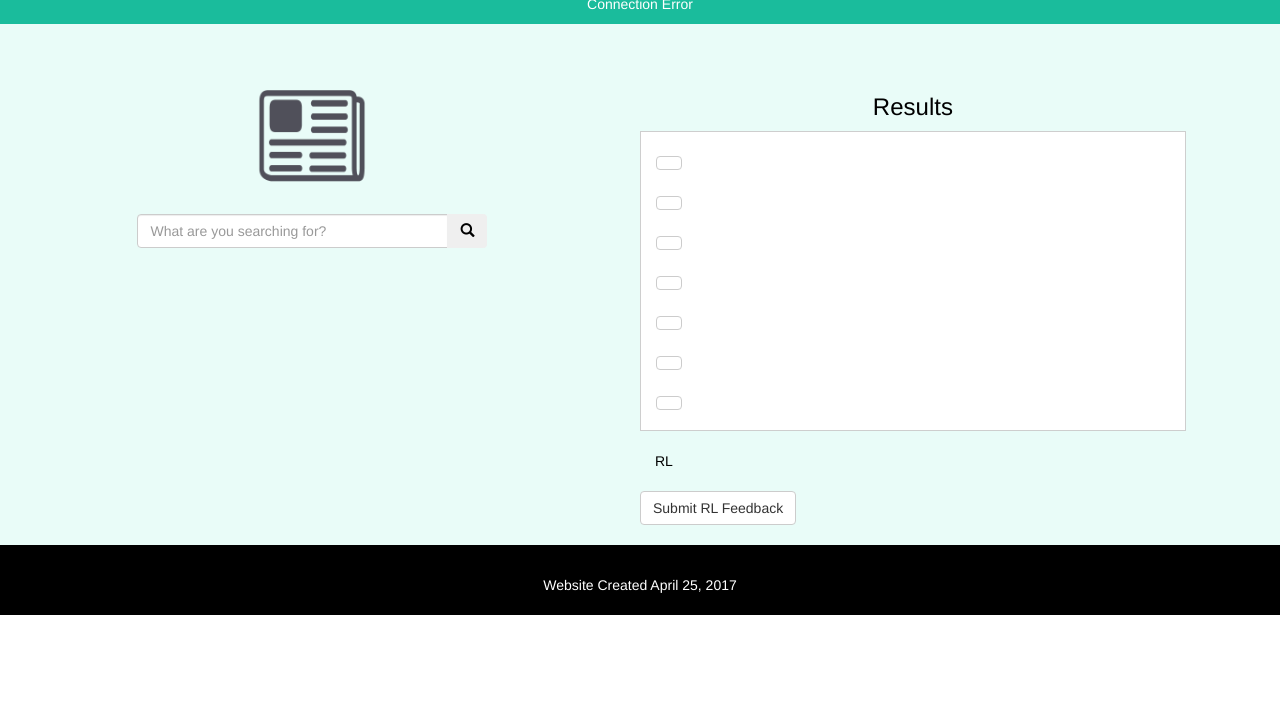
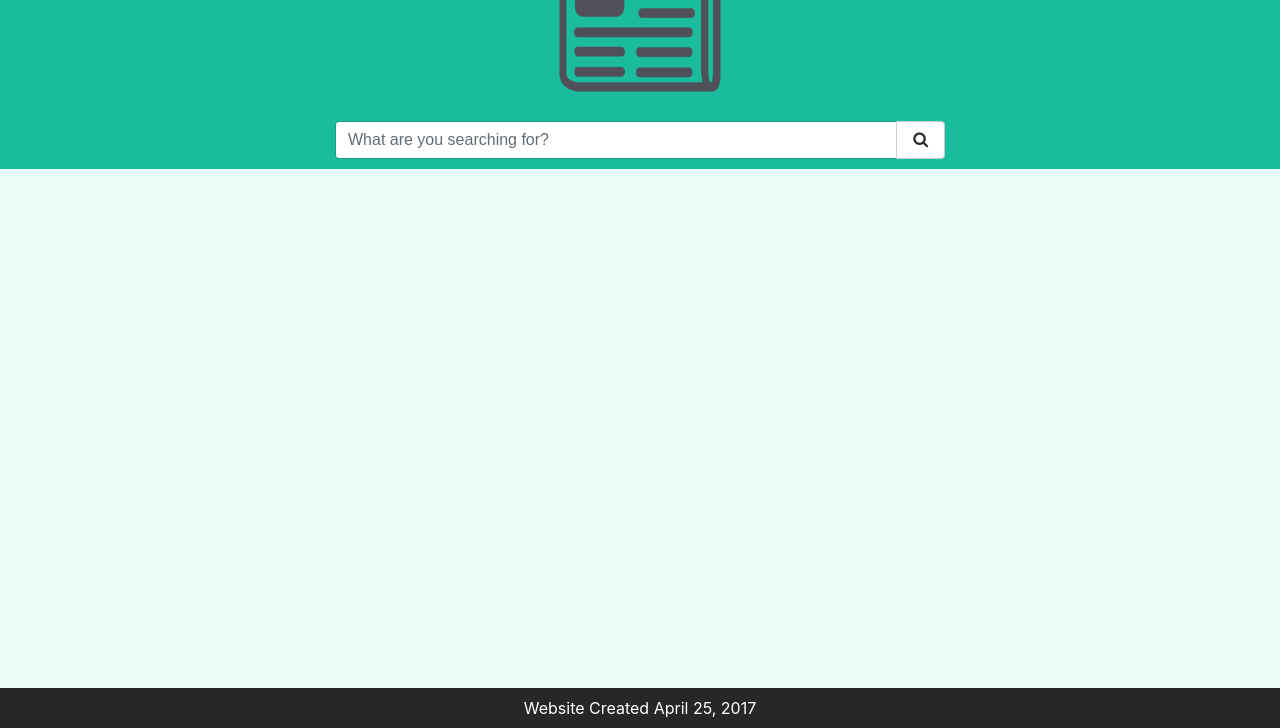
Before and after one commit to baldassarreFe/elastic-news, a website: page frontend/index.html in a window 1280 px wide. Shown: the part 72-800 px from the top of the page. Drawn offline with nearby package versions, Linux system fonts and the light colour scheme.

Commit message:
Frontend graphical restyling

```diff
--- a/frontend/index.html
+++ b/frontend/index.html
@@ -6,102 +6,53 @@
     <meta charset="utf-8">
     <meta name="viewport" content="width=device-width, initial-scale=1">
 
-      <!-- Bootstrap stuff -->
-      <link rel="stylesheet" href="https://maxcdn.bootstrapcdn.com/bootstrap/3.3.7/css/bootstrap.min.css">
+    <!-- Bootstrap css, fonts, custom css -->
+    <link rel="stylesheet" href="https://maxcdn.bootstrapcdn.com/bootstrap/4.0.0-alpha.6/css/bootstrap.min.css"
+          integrity="sha384-rwoIResjU2yc3z8GV/NPeZWAv56rSmLldC3R/AZzGRnGxQQKnKkoFVhFQhNUwEyJ" crossorigin="anonymous">
+    <link href="https://maxcdn.bootstrapcdn.com/font-awesome/4.7.0/css/font-awesome.min.css" rel="stylesheet">
     <link href="https://fonts.googleapis.com/css?family=Montserrat" rel="stylesheet">
-      <script src="https://ajax.googleapis.com/ajax/libs/jquery/1.12.4/jquery.min.js"></script>
-      <script src="https://maxcdn.bootstrapcdn.com/bootstrap/3.3.7/js/bootstrap.min.js"></script>
-
-
-      <!-- CSS -->
     <link rel="stylesheet" type="text/css" href="styling.css"/>
-
-      <!-- Scripts -->
-      <script src="bundle.js"></script>
 </head>
 
 <body>
 
-      <div class="bg-header header text-center">
-         <h3>News Article Search Engine</h3>
-         <div id="display-error">Connection Error</div>
+<header class="container-fluid header text-center">
+    <div class="row">
+        <div id="header-img" class="hidden-xs-down col-sm-2 offset-sm-5 collapse show">
+            <img width="100%" height="100%" src="assets/news_icon.png" alt="News">
         </div>
-
-
-      <div class="cointainer bg-body">
-         <div class="row">
-
-            <div class="col-md-4 col-md-offset-1 text-center">
-
-               <div class="body1">
-                  <img width="120" height="120" src="assets/news_icon.png" alt="News">
     </div>
-
-               <div class = "body2">
-               <form id="search-form">
+    <div id="search-bar" class="row">
+        <div class="col-md-6 offset-md-3 text-center">
+            <form>
                 <div class="input-group">
-                     <input type="text" class="form-control" name="query" id="query" placeholder="What are you searching for?" required>
-                        <div class="input-group-btn">
-                           <button type="submit" class="btn">
-                              <span class="glyphicon glyphicon-search"></span>
+                    <input type="text" class="form-control" name="query" id="query"
+                           placeholder="What are you searching for?" required/>
+                    <span class="input-group-btn">
+                        <button type="submit" class="btn btn-secondary">
+                            <span class="fa fa-search"></span>
                         </button>
-                        </div>
+                    </span>
                 </div>
             </form>
         </div>
+    </div>
+</header>
 
-            </div>
-
-            <div class="col-md-5 col-md-offset-1 text-center">
-               <div class="body1">
-                  <h3>Results</h3>
-
+<div id="results" class="container">
     <div class="row">
-                     <div id="initial-results" class="col-md-12 col-md-offset-0 bg-results text-left fixed-panel" style="border:1px solid #cecece;">
-                        <button type="button" class="btn btn-default" onClick="buttonReinforcment(1)"><div id='result_0'></div></button><br><br>
-                        <button type="button" class="btn btn-default" onClick="buttonReinforcment(2)"><div id='result_1'></div></button><br><br>
-                        <button type="button" class="btn btn-default" onClick="buttonReinforcment(3)"><div id='result_2'></div></button><br><br>
-                        <button type="button" class="btn btn-default" onClick="buttonReinforcment(4)"><div id='result_3'></div></button><br><br>
-                        <button type="button" class="btn btn-default" onClick="buttonReinforcment(5)"><div id='result_4'></div></button><br><br>
-                        <button type="button" class="btn btn-default" onClick="buttonReinforcment(6)"><div id='result_5'></div></button><br><br>
-                        <button type="button" class="btn btn-default" onClick="buttonReinforcment(7)"><div id='result_6'></div></button><br><br>
-                        <button type="button" class="btn btn-default" onClick="buttonReinforcment(8)"><div id='result_7'></div></button><br><br>
-                        <button type="button" class="btn btn-default" onClick="buttonReinforcment(9)"><div id='result_8'></div></button><br><br>
-                        <button type="button" class="btn btn-default" onClick="buttonReinforcment(10)"><div id='result_9'></div></button><br><br>
-                     </div>
-                  </div>
-
-                  <div class="row">
-                     <br><div class="col-md-2 col-md-offset-0 text-left">RL</div>
-                     <div class="col-md-1 col-md-offset-0 text-left" id='result_1_fb'></div>
-                     <div class="col-md-1 col-md-offset-0 text-left" id='result_2_fb'></div>
-                     <div class="col-md-1 col-md-offset-0 text-left" id='result_3_fb'></div>
-                     <div class="col-md-1 col-md-offset-0 text-left" id='result_4_fb'></div>
-                     <div class="col-md-1 col-md-offset-0 text-left" id='result_5_fb'></div>
-                     <div class="col-md-1 col-md-offset-0 text-left" id='result_6_fb'></div>
-                     <div class="col-md-1 col-md-offset-0 text-left" id='result_7_fb'></div>
-                     <div class="col-md-1 col-md-offset-0 text-left" id='result_8_fb'></div>
-                     <div class="col-md-1 col-md-offset-0 text-left" id='result_9_fb'></div>
-                     <div class="col-md-1 col-md-offset-0 text-left" id='result_10_fb'></div>
-                  </div>
-
-                  <div class="row">
-                     <br>
-                     <div class="text-left" style="padding-bottom: 20px;">
-                        <button class="btn btn-default" onClick="submitRL()"> Submit RL Feedback </button>
-                     </div>
-                  </div>
-
-               </div>
-            </div>
 
     </div>
 </div>
 
 
-      <footer class="footer bg-footer text-center">
-         <p>Website Created April 25, 2017</p>
+<footer class="footer text-center">
+    <div class="container-fluid">
+        <span>Website Created April 25, 2017</span>
+    </div>
 </footer>
 
+<!-- Scripts -->
+<script src="bundle.js"></script>
 </body>
 </html>
--- /dev/null
+++ b/frontend/js/settings.js
@@ -0,0 +1,3 @@
+export let maxResults = 10;
+export let elasticsearchUrl = 'http://localhost:9200';
+export let verbose = true;
--- a/frontend/package.json
+++ b/frontend/package.json
@@ -10,8 +10,10 @@
   "author": "",
   "license": "ISC",
   "dependencies": {
+    "bootstrap": "^4.0.0-alpha.6",
     "elasticsearch": "^13.0.0",
-    "jquery": "^3.2.1"
+    "promise": "^7.1.1",
+    "tether": "^1.4.0"
   },
   "devDependencies": {
     "babel-cli": "^6.24.1",
--- a/frontend/styling.css
+++ b/frontend/styling.css
@@ -1,40 +1,40 @@
-.bg-header {
-   background-color: #1abc9c; /* Green */
-   color: #ffffff;
+html {
+    position: relative;
+    min-height: 100%;
 }
-.bg-footer {
-   background-color: #000000; /* Very dark gray */
-   color: #ffffff;
+
+body {
+    color: #000000;
+    background-color: #e9fcf8;
+    /* Margin bottom by footer height */
+    margin-bottom: 60px;
 }
-.bg-body {
-   background-color: #e9fcf8; /* Very light gray */
-   color: #000000;
+
+.footer {
+    position: absolute;
+    bottom: 0;
+    width: 100%;
+    /* Set the fixed height of the footer here */
+    height: 40px;
+    line-height: 40px;
+    background-color: #272727;
+    color: #ffffff;
 }
-.bg-results {
-   background-color: #ffffff; /* Very dark gray */
-   color: #8c8c8c;
-   padding-top: 20px;
+
+.header {
+    background-color: #1abc9c; /* Green */
+    color: #ffffff;
 }
-.fixed-panel {
-  min-height: 300px;
-  max-height: 300px;
-  overflow-y: scroll;
+
+#search-bar {
+    padding: 10px 0;
 }
-.body1 { /* News icon */
-   padding-top: 50px;
-   margin: auto;
+
+#results {
+    color: #8c8c8c;
+    padding: 10px 0 0;
 }
-.body2 { /* Search field */
-   padding-top: 20px;
-   padding-bottom: 270px;
-   width: 350px;
-   margin: auto;
+
+#results .card {
+    margin-bottom: 10px;
 }
-.header {
-   padding-top: 10px;
-   padding-bottom: 10px;
-}
-.footer {
-   padding-top: 30px;
-   padding-bottom: 10px;
-}
```
Also changed, not shown: frontend/js/funcs.js (+11 -19 lines), frontend/js/index.js (+10 -2 lines), frontend/js/user.js (added, +30 -0 lines). Lines whose indentation alone changed are shown as unchanged.
